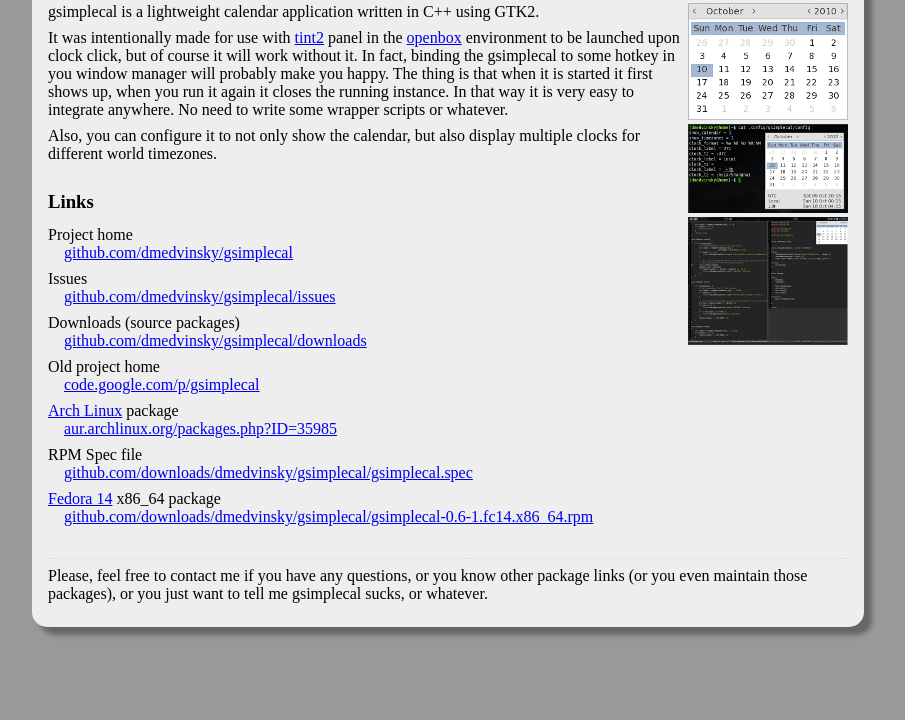
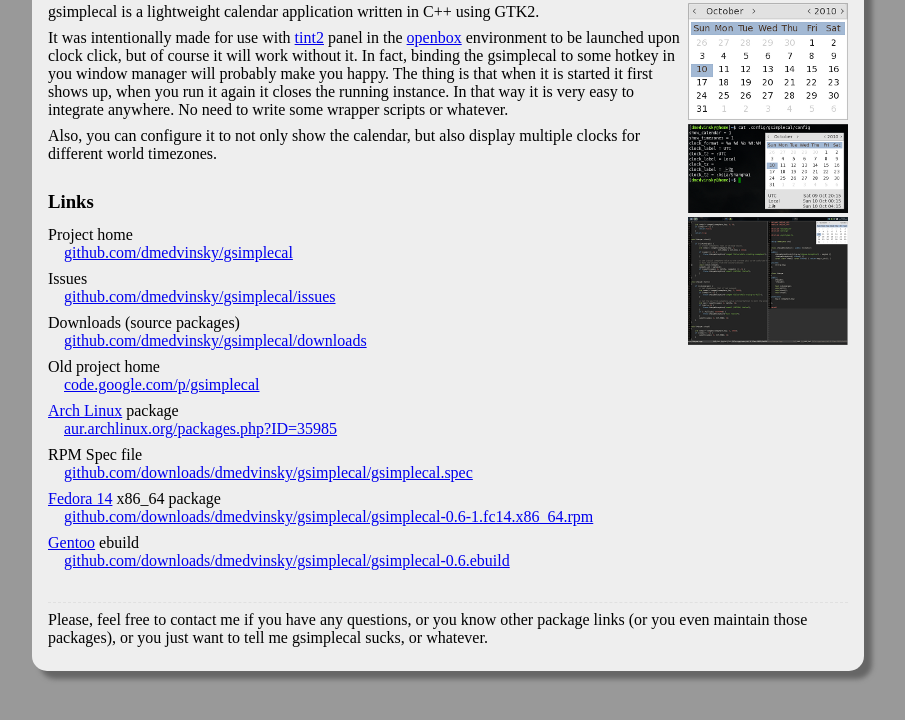
Before and after one commit to dmedvinsky/gsimplecal, a plain HTML site: page index.html in a window 1280 px wide. Shown: the part 80-800 px from the top of the page, without its empty margins (192-1097 px from the left). Drawn offline with Linux system fonts and the light colour scheme.

Commit message:
Add link to the contributed Gentoo package

```diff
--- a/index.html
+++ b/index.html
@@ -52,6 +52,8 @@
         <dd><a href="https://github.com/downloads/dmedvinsky/gsimplecal/gsimplecal.spec">github.com/downloads/dmedvinsky/gsimplecal/gsimplecal.spec</a></dd>
         <dt><a href="http://fedoraproject.org/">Fedora 14</a> x86_64 package</dt>
         <dd><a href="https://github.com/downloads/dmedvinsky/gsimplecal/gsimplecal-0.6-1.fc14.x86_64.rpm">github.com/downloads/dmedvinsky/gsimplecal/gsimplecal-0.6-1.fc14.x86_64.rpm</a></dd>
+        <dt><a href="http://www.gentoo.org/">Gentoo</a> ebuild</dt>
+        <dd><a href="https://github.com/downloads/dmedvinsky/gsimplecal/gsimplecal-0.6.ebuild">github.com/downloads/dmedvinsky/gsimplecal/gsimplecal-0.6.ebuild</a></dd>
       </dl>
     </section>
 
```
